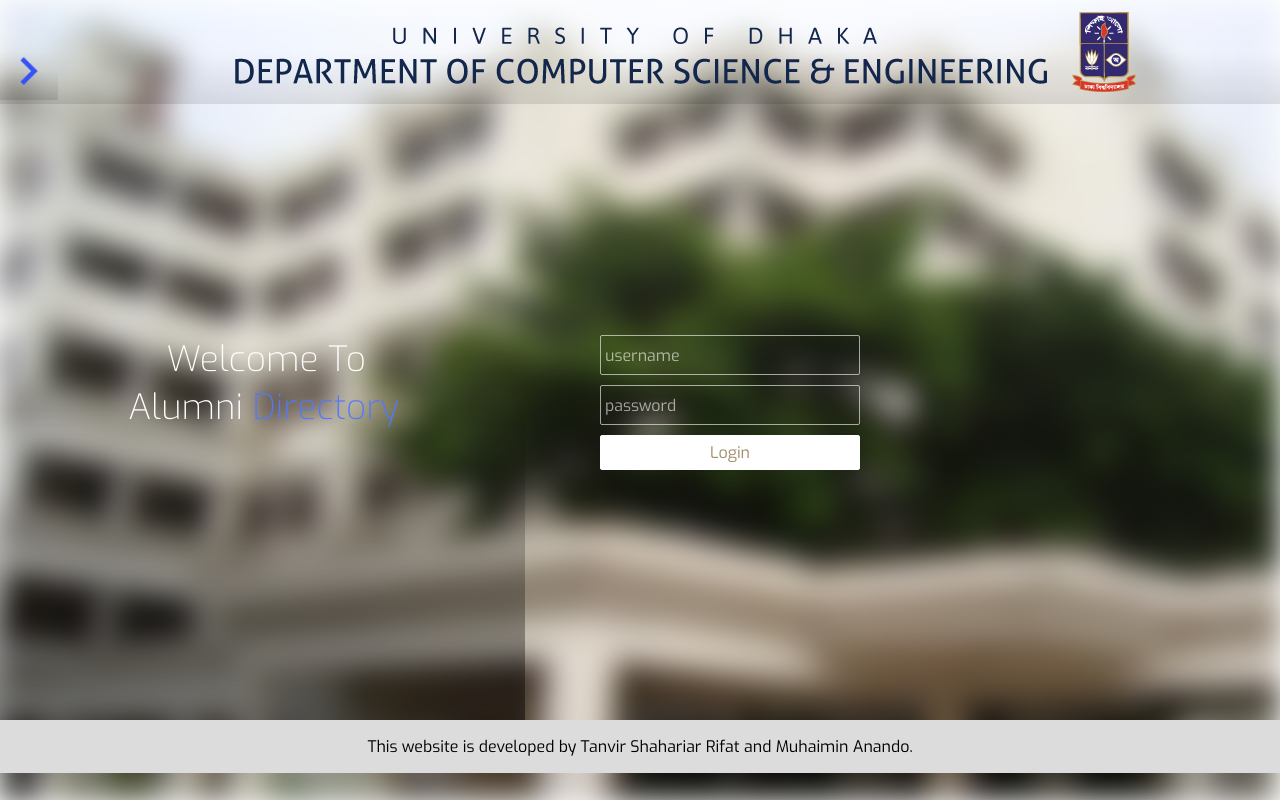
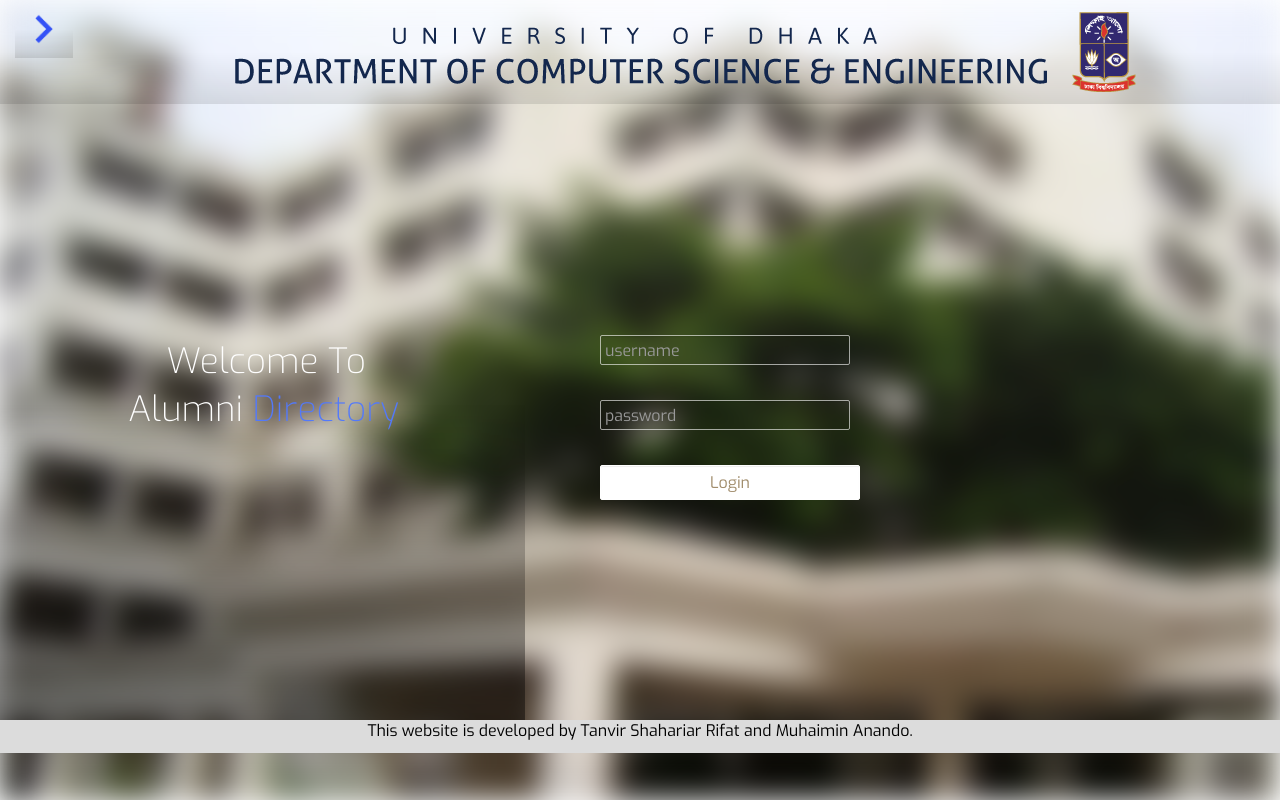
Before and after one commit to tanvirs27/alumni_directory, a PHP site: page /login.html in a window 1280 px wide. Run offline with PHP 8.4, Linux system fonts and the light colour scheme; some libraries are stand-ins or nearby versions.

Commit message:
Bootstrap added

```diff
--- a/css/style.css
+++ b/css/style.css
@@ -73,6 +107,9 @@ body{
         top: calc(50% - 2%);
         left: calc(50% - 40%);
         z-index: 2;
+        font-family: 'Exo', sans-serif;
+        font-size: 35px;
+        font-weight: 200;
     }
 
     .header div{
--- a/login.html
+++ b/login.html
@@ -9,31 +9,64 @@
     <link rel="shortcut icon" href="img/images.png">
     <link rel="script" href="js/logInMenu.js">
 
+    <!-- Latest compiled and minified CSS -->
+    <link rel="stylesheet" href="https://maxcdn.bootstrapcdn.com/bootstrap/3.3.7/css/bootstrap.min.css">
+
+    <!-- jQuery library -->
+    <script src="https://ajax.googleapis.com/ajax/libs/jquery/3.2.0/jquery.min.js"></script>
+
+    <!-- Latest compiled JavaScript -->
+    <script src="https://maxcdn.bootstrapcdn.com/bootstrap/3.3.7/js/bootstrap.min.js"></script>
+    <meta name="viewport" content="width=device-width" />
+
+
 </head>
 
-<body>
+<body lang="en">
+
+<div class="container-fluid">
 
     <div class="body"></div>
+    <div class="row">
+        <div class="col-sm-12 col-md-12 col-xs-12 col-lg-12">
             <a href="https://www.cse.du.ac.bd">
                 <div class="tophead">
-    <img src="img/header2.3.1-1.png" align="center">
-    </div><br>
+                    <img class="img-responsive" src="img/header2.3.1-1.png" align="center">
+                </div>
+            </a>
 
-</a>
+            <div class="dropdown">
+                <img src="img/right_arrow.png" onclick="myFunction()" class="img-responsive dropbtn"></img>
+                <div id="myDropdown" class="dropdown-content">
+                    <a href="#">Admin</a>
+                </div>
+            </div>
+        </div>
+    </div>
+
     <div class="grad"></div>
 
     <div class="welcome">
-    Welcome To
+        <p>Welcome To</p>
     </div>
-<br>
+
     <div class="header">
         <div>Alumni <span>Directory</span></div>
     </div>
-<br>
+
+
     <div class="login">
-    <input type="text" placeholder="username" name="user"><br>
-    <input type="password" placeholder="password" name="password"><br>
-    <input type="button" value="Login">
+        <div class="form-group">
+            <input class="form-control" type="text" placeholder="username" name="user"><br>
+        </div>
+
+        <div class="form-group">
+            <input class="form-control" type="password" placeholder="password" name="password"><br>
+        </div>
+        <div class="form-group">
+            <input class="form-control" type="button" value="Login">
+        </div>
+
     </div>
 
     <div class="credit">
@@ -41,12 +74,13 @@
     </div>
 
 
-<div class="dropdown">
-    <img src="img/right_arrow.png" onclick="myFunction()" class="dropbtn"></img>
-    <div id="myDropdown" class="dropdown-content">
-        <a href="#">Admin</a>
+
+
 </div>
-</div>
+
+
+
+
 <script src="js/logInMenu.js"/>
 <script src='http://cdnjs.cloudflare.com/ajax/libs/jquery/2.1.3/jquery.min.js'></script>
 
```
Also changed, not shown: other parts of css/style.css (+40 -2 lines). Lines whose indentation alone changed are shown as unchanged.
